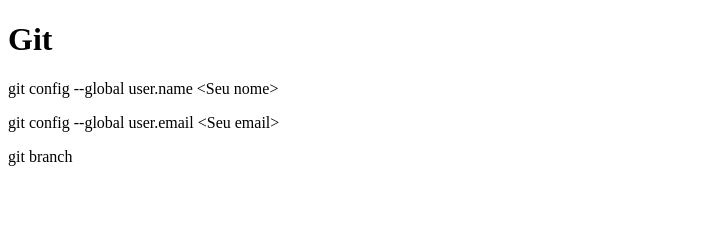
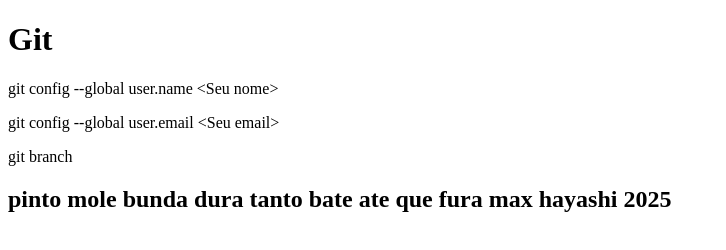
Before and after one commit to felipecvo-fiap-fde-25-fev/git-101-y3llowhusky, a plain HTML site: page index.html in a window 1280 px wide. Shown: the whole page, without its empty margins (0-726 px from the left). Drawn offline with Linux system fonts and the light colour scheme.

Commit message:
freaky ahh change

```diff
--- a/index.html
+++ b/index.html
@@ -10,5 +10,6 @@
     <p>git config --global user.name &lt;Seu nome&gt;</p>
     <p>git config --global user.email &lt;Seu email&gt;</p>
     <p>git branch</p>
+    <h2>pinto mole bunda dura tanto bate ate que fura max hayashi 2025</h2>
 </body>
 </html>
```
